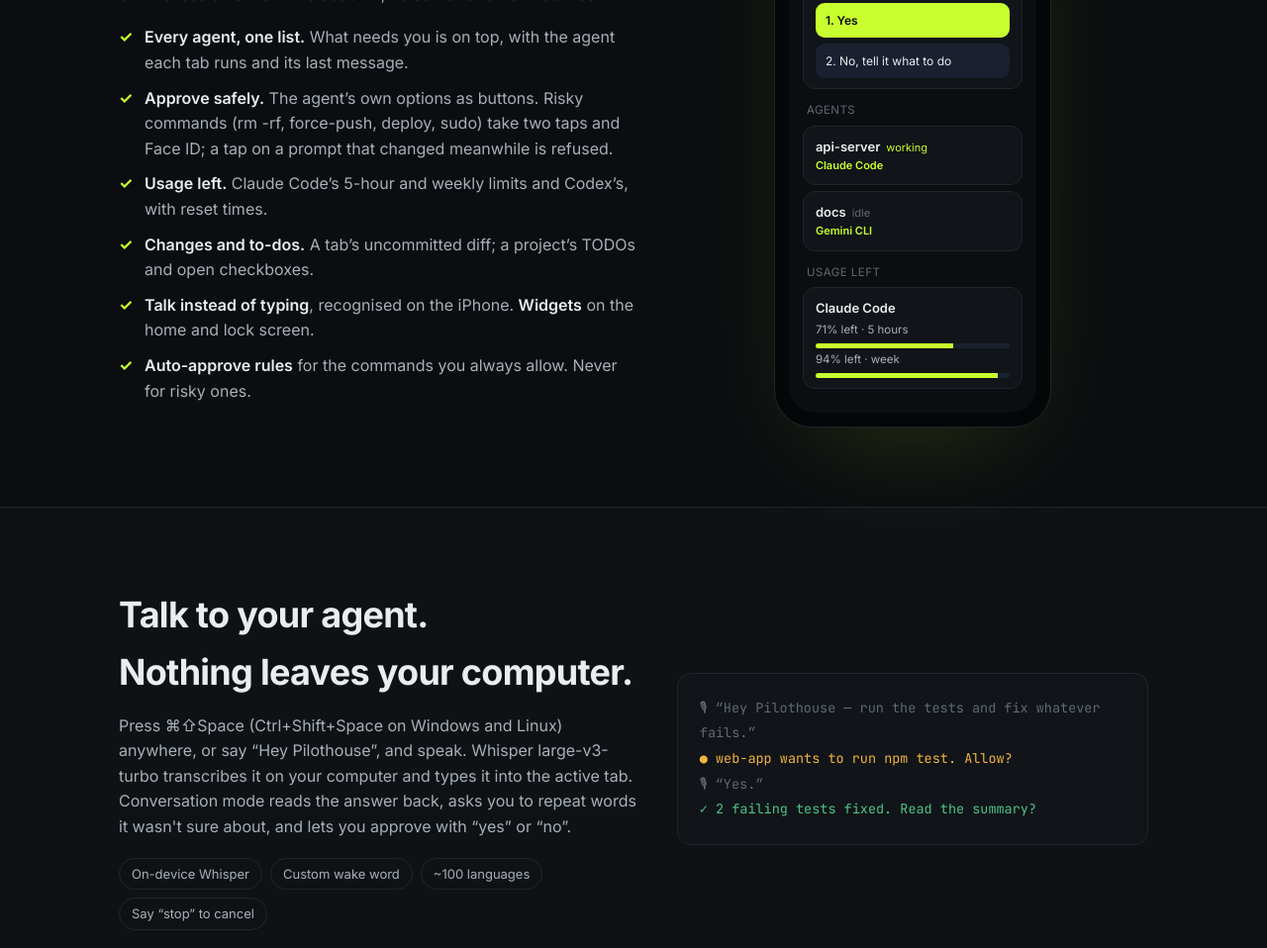
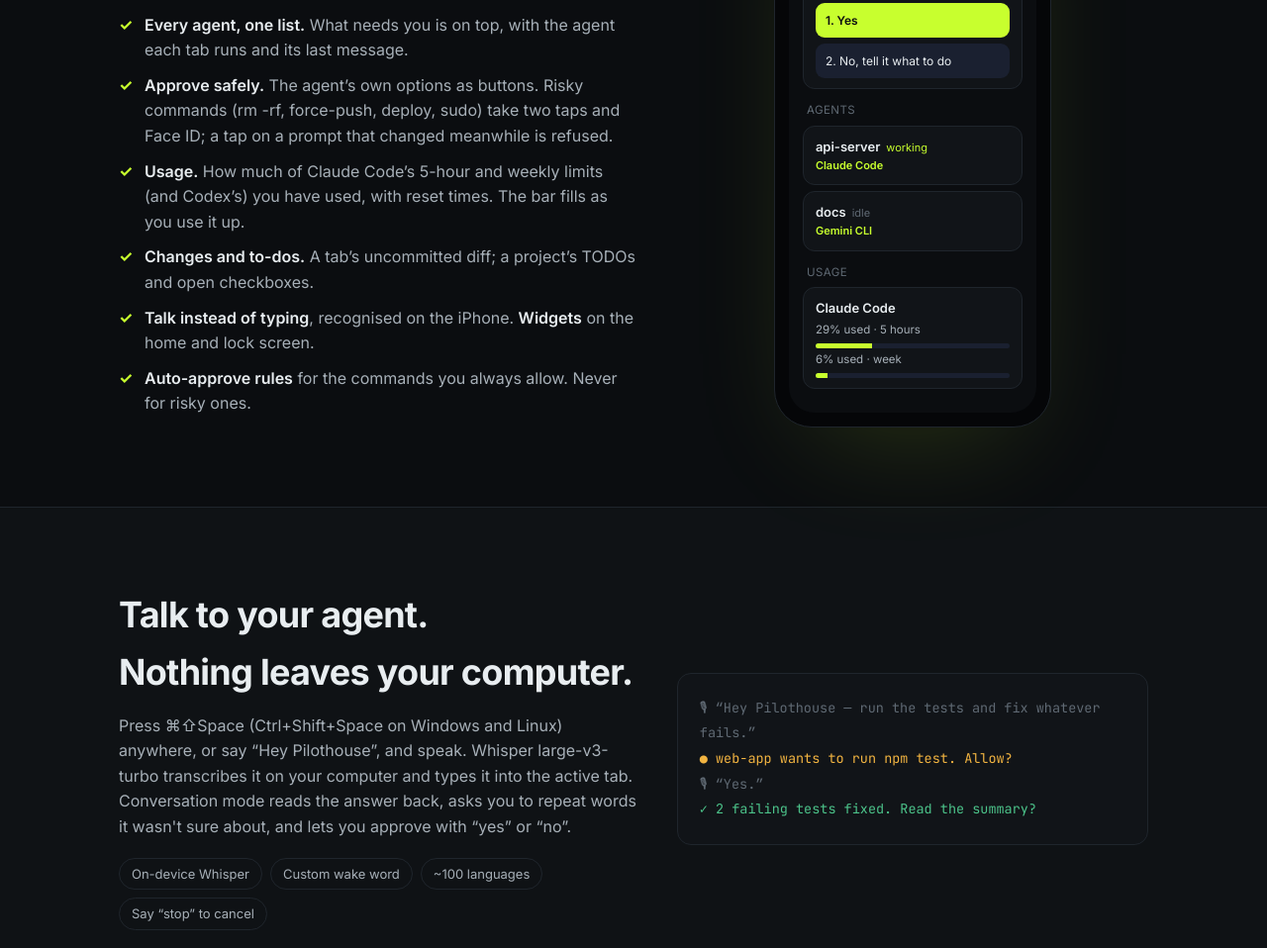
Before and after one commit to aemresrbyk/pilothouse-site, a plain HTML site: page index.html in a window 1280 px wide. Shown: the part 2094-3052 px from the top of the page at 99% size. Drawn offline with Linux system fonts and the light colour scheme.

Commit message:
fix: usage mockup matches the app (percent used, bar fills as it is used up) (#9)
Co-authored-by: Claude Opus 5.5 <noreply@anthropic.com>

```diff
--- a/index.html
+++ b/index.html
@@ -256,13 +256,13 @@
       <ul class="checks">
         <li><b>Every agent, one list.</b> What needs you is on top, with the agent each tab runs and its last message.</li>
         <li><b>Approve safely.</b> The agent’s own options as buttons. Risky commands (rm -rf, force-push, deploy, sudo) take two taps and Face ID; a tap on a prompt that changed meanwhile is refused.</li>
-        <li><b>Usage left.</b> Claude Code’s 5-hour and weekly limits and Codex’s, with reset times.</li>
+        <li><b>Usage.</b> How much of Claude Code’s 5-hour and weekly limits (and Codex’s) you have used, with reset times. The bar fills as you use it up.</li>
         <li><b>Changes and to-dos.</b> A tab’s uncommitted diff; a project’s TODOs and open checkboxes.</li>
         <li><b>Talk instead of typing</b>, recognised on the iPhone. <b>Widgets</b> on the home and lock screen.</li>
         <li><b>Auto-approve rules</b> for the commands you always allow. Never for risky ones.</li>
       </ul>
     </div>
-    <div class="phone" role="img" aria-label="The Pilothouse iPhone app: one agent waiting for approval, two working, and usage left">
+    <div class="phone" role="img" aria-label="The Pilothouse iPhone app: one agent waiting for approval, two working, and plan usage">
       <div class="screen">
         <h4>Pilothouse</h4>
         <div class="lbl">Needs you</div>
@@ -276,11 +276,11 @@
         <div class="lbl">Agents</div>
         <div class="row"><b>api-server</b><span class="st" style="color: var(--accent)">working</span><div class="ag">Claude Code</div></div>
         <div class="row"><b>docs</b><span class="st" style="color: var(--muted)">idle</span><div class="ag">Gemini CLI</div></div>
-        <div class="lbl">Usage left</div>
+        <div class="lbl">Usage</div>
         <div class="row">
           <b>Claude Code</b>
-          <div class="tx">71% left · 5 hours</div><div class="bar"><i style="width: 71%"></i></div>
-          <div class="tx">94% left · week</div><div class="bar"><i style="width: 94%"></i></div>
+          <div class="tx">29% used · 5 hours</div><div class="bar"><i style="width: 29%"></i></div>
+          <div class="tx">6% used · week</div><div class="bar"><i style="width: 6%"></i></div>
         </div>
       </div>
     </div>
```
